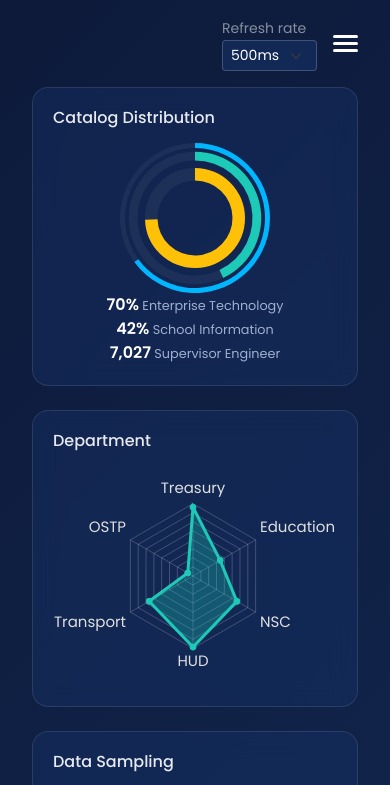
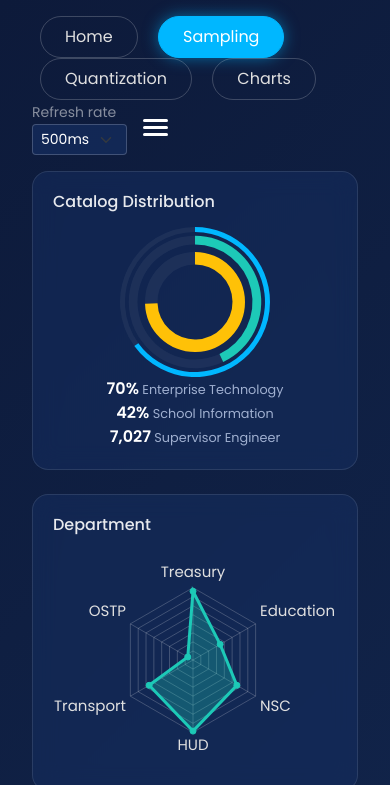
Before and after one commit to niksnewb/FirstProject, a plain HTML site: page dash2/dash.html in a window 390 px wide. Shown: the top 785 px of the page. Drawn offline with nearby package versions, Linux system fonts and the light colour scheme.

Commit message:
remove d-none class

```diff
--- a/dash2/dash.html
+++ b/dash2/dash.html
@@ -18,7 +18,7 @@
         <header class="row align-items-center main-header">
             <div class="col-auto d-none d-md-block"><div class="logo-placeholder"></div></div>
             <div class="col">
-                <nav class="d-none d-lg-flex">
+                <nav class="d-lg-flex">
                     <button class="nav-btn"><a class="nav-link" href="../index.html">Home</a></button>
                     <button class="nav-btn active"><a class="nav-link" href="../index.html">Sampling</a></button>
                     <button class="nav-btn"><a class="nav-link" href="#">Quantization</a></button>
```
